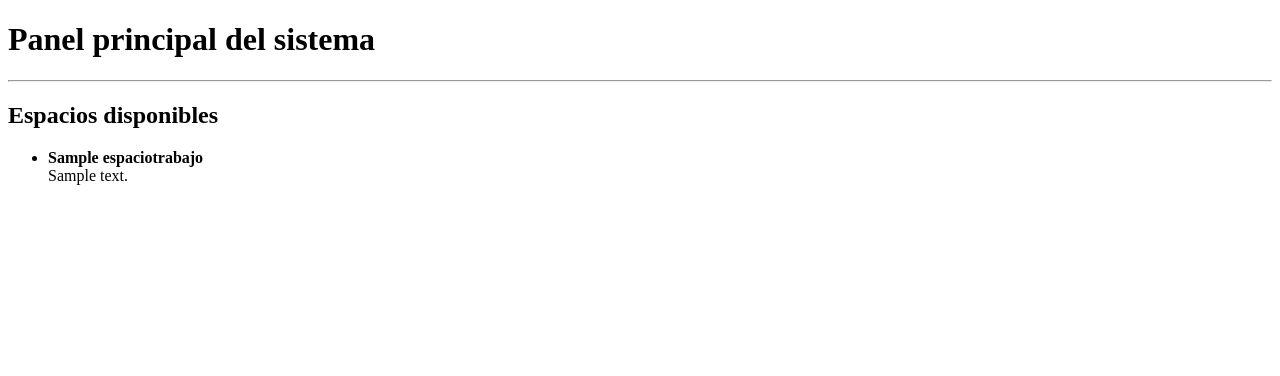
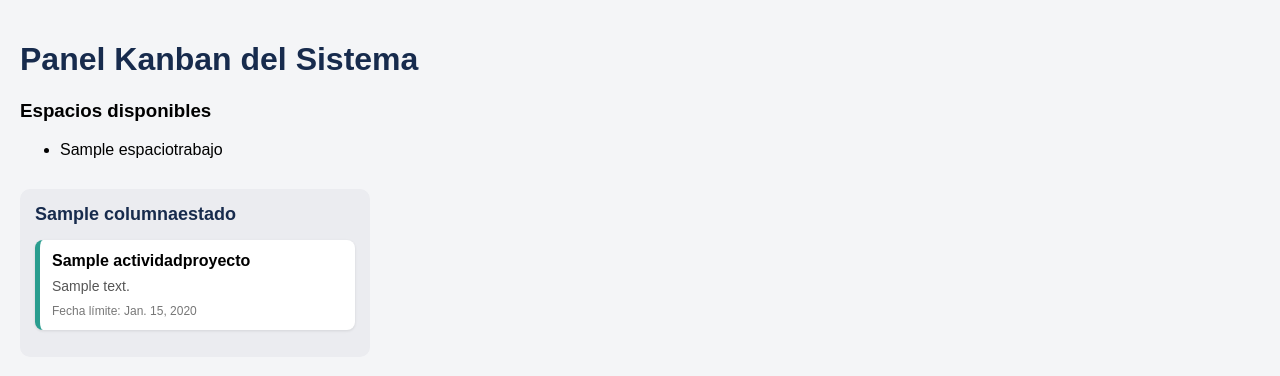
Before and after one commit to crisdouglasb-gg/gestion_tareas_colaborativas, a Django app: page / in a window 1280 px wide. Shown: the top 376 px of the page. Run offline with Django 5.2, Linux system fonts and the light colour scheme; a user stored in the database is signed in; tables that the repository leaves empty hold one stand-in row (values such as "Sample post").

Commit message:
Implementación de interfaz visual Kanban para gestión de actividades

```diff
--- a/espacios/templates/espacios/dashboard.html
+++ b/espacios/templates/espacios/dashboard.html
@@ -2,31 +2,145 @@
 <html lang="es">
 <head>
     <meta charset="UTF-8">
-    <title>Panel principal</title>
+
+    <title>Panel Kanban</title>
+
+    <style>
+
+        body {
+            font-family: Arial, sans-serif;
+            background-color: #f4f5f7;
+            margin: 0;
+            padding: 20px;
+        }
+
+        h1 {
+            color: #172b4d;
+        }
+
+        .contenedor-kanban {
+            display: flex;
+            gap: 20px;
+            margin-top: 30px;
+            overflow-x: auto;
+        }
+
+        .columna-kanban {
+            background-color: #ebecf0;
+            border-radius: 10px;
+            width: 320px;
+            padding: 15px;
+            flex-shrink: 0;
+        }
+
+        .titulo-columna {
+            font-size: 18px;
+            font-weight: bold;
+            margin-bottom: 15px;
+            color: #172b4d;
+        }
+
+        .tarjeta-actividad {
+            background-color: white;
+            border-radius: 8px;
+            padding: 12px;
+            margin-bottom: 12px;
+            box-shadow: 0px 1px 3px rgba(0,0,0,0.1);
+        }
+
+        .prioridad-alta {
+            border-left: 5px solid #d62828;
+        }
+
+        .prioridad-media {
+            border-left: 5px solid #f4a261;
+        }
+
+        .prioridad-baja {
+            border-left: 5px solid #2a9d8f;
+        }
+
+        .titulo-tarjeta {
+            font-weight: bold;
+            margin-bottom: 8px;
+        }
+
+        .descripcion-tarjeta {
+            font-size: 14px;
+            color: #555;
+        }
+
+        .fecha-limite {
+            margin-top: 10px;
+            font-size: 12px;
+            color: #777;
+        }
+
+    </style>
+
 </head>
+
 <body>
 
-    <h1>Panel principal del sistema</h1>
+    <h1>Panel Kanban del Sistema</h1>
 
-    <hr>
+    <h3>Espacios disponibles</h3>
 
-    <h2>Espacios disponibles</h2>
+    <ul>
+        {% for espacio in espacios_usuario %}
+            <li>{{ espacio.nombre_espacio }}</li>
+        {% endfor %}
+    </ul>
 
-    {% if espacios_usuario %}
-        <ul>
-            {% for espacio in espacios_usuario %}
-                <li>
-                    <strong>{{ espacio.nombre_espacio }}</strong>
-                    <br>
-                    {{ espacio.descripcion_general }}
-                </li>
+    <div class="contenedor-kanban">
 
-                <br>
-            {% endfor %}
-        </ul>
-    {% else %}
-        <p>No existen espacios disponibles para este usuario.</p>
-    {% endif %}
+        {% for columna in columnas_sistema %}
+
+            <div class="columna-kanban">
+
+                <div class="titulo-columna">
+                    {{ columna.nombre_columna }}
+                </div>
+
+                {% for actividad in actividades_usuario %}
+
+                    {% if actividad.columna_actual.id == columna.id %}
+
+                        <div class="tarjeta-actividad
+
+                            {% if actividad.prioridad_actividad == 'ALTA' %}
+                                prioridad-alta
+                            {% elif actividad.prioridad_actividad == 'MEDIA' %}
+                                prioridad-media
+                            {% else %}
+                                prioridad-baja
+                            {% endif %}
+                        ">
+
+                            <div class="titulo-tarjeta">
+                                {{ actividad.titulo_actividad }}
+                            </div>
+
+                            <div class="descripcion-tarjeta">
+                                {{ actividad.descripcion_detallada }}
+                            </div>
+
+                            <div class="fecha-limite">
+                                Fecha límite:
+                                {{ actividad.fecha_limite }}
+                            </div>
+
+                        </div>
+
+                    {% endif %}
+
+                {% endfor %}
+
+            </div>
+
+        {% endfor %}
+
+    </div>
 
 </body>
 </html>
--- a/espacios/views.py
+++ b/espacios/views.py
@@ -1,16 +1,18 @@
 from django.contrib.auth.decorators import login_required
 from django.shortcuts import render
 
-from .models import EspacioTrabajo, MiembroEspacio
+from espacios.models import EspacioTrabajo, MiembroEspacio
+from paneles.models import ColumnaEstado
+from actividades.models import ActividadProyecto
 
 
 @login_required
 def dashboard_principal(request):
     """
-    Dashboard principal del sistema.
+    Dashboard principal estilo Kanban.
 
-    Muestra únicamente los espacios
-    relacionados con el usuario autenticado.
+    Muestra espacios del usuario y
+    actividades agrupadas por columnas.
     """
 
     espacios_usuario = EspacioTrabajo.objects.filter(
@@ -18,8 +20,21 @@ def dashboard_principal(request):
         miembros_asociados__miembro_activo=True
     ).distinct()
 
+    columnas_sistema = ColumnaEstado.objects.all().order_by(
+        'posicion_columna'
+    )
+
+    actividades_usuario = ActividadProyecto.objects.filter(
+        creado_por=request.user,
+        actividad_archivada=False
+    ).select_related(
+        'columna_actual'
+    )
+
     contexto = {
-        'espacios_usuario': espacios_usuario
+        'espacios_usuario': espacios_usuario,
+        'columnas_sistema': columnas_sistema,
+        'actividades_usuario': actividades_usuario,
     }
 
     return render(
```
Also changed, not shown: HISTORIAL_DESARROLLO.txt (+8 -0 lines).
